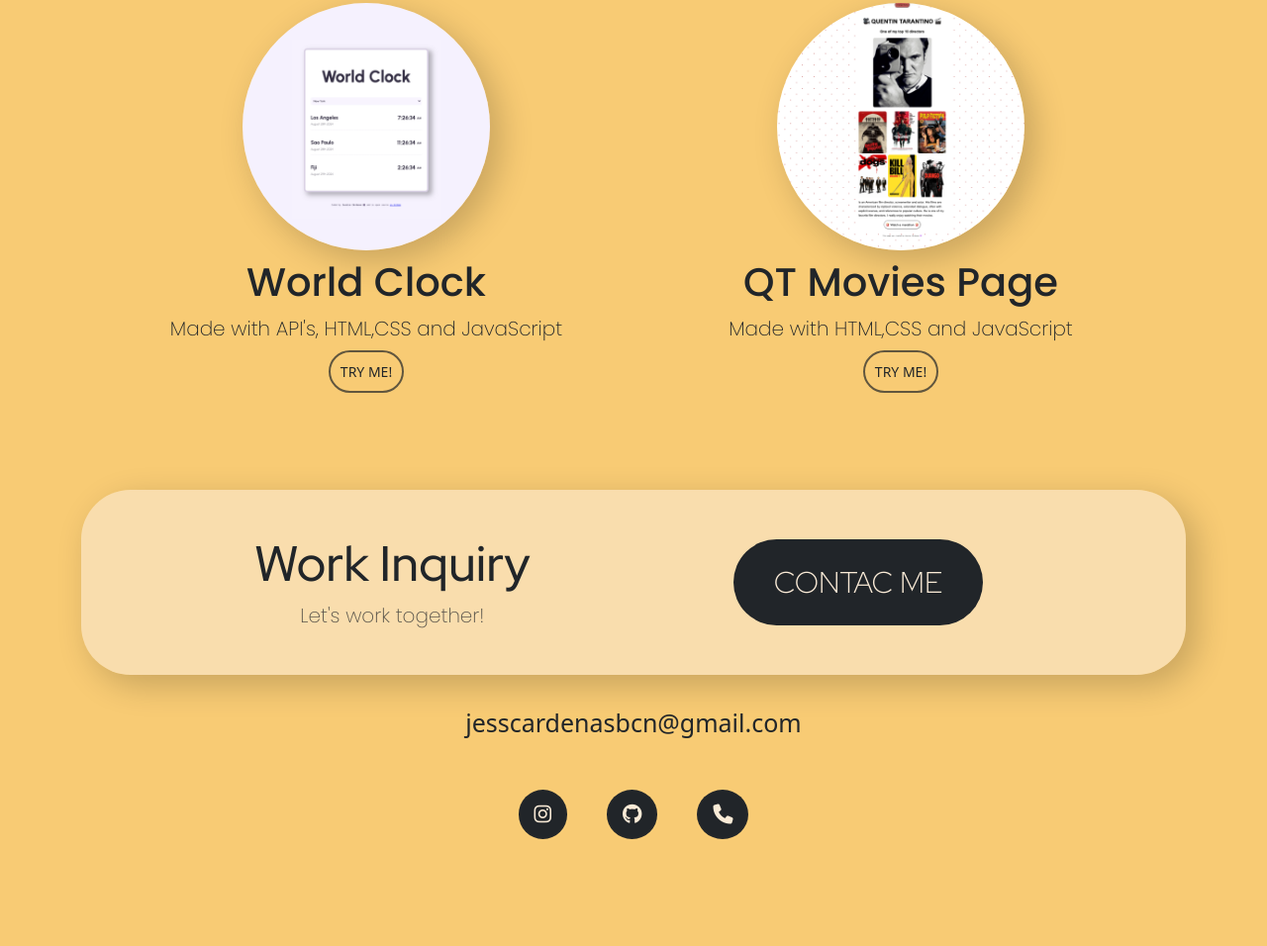
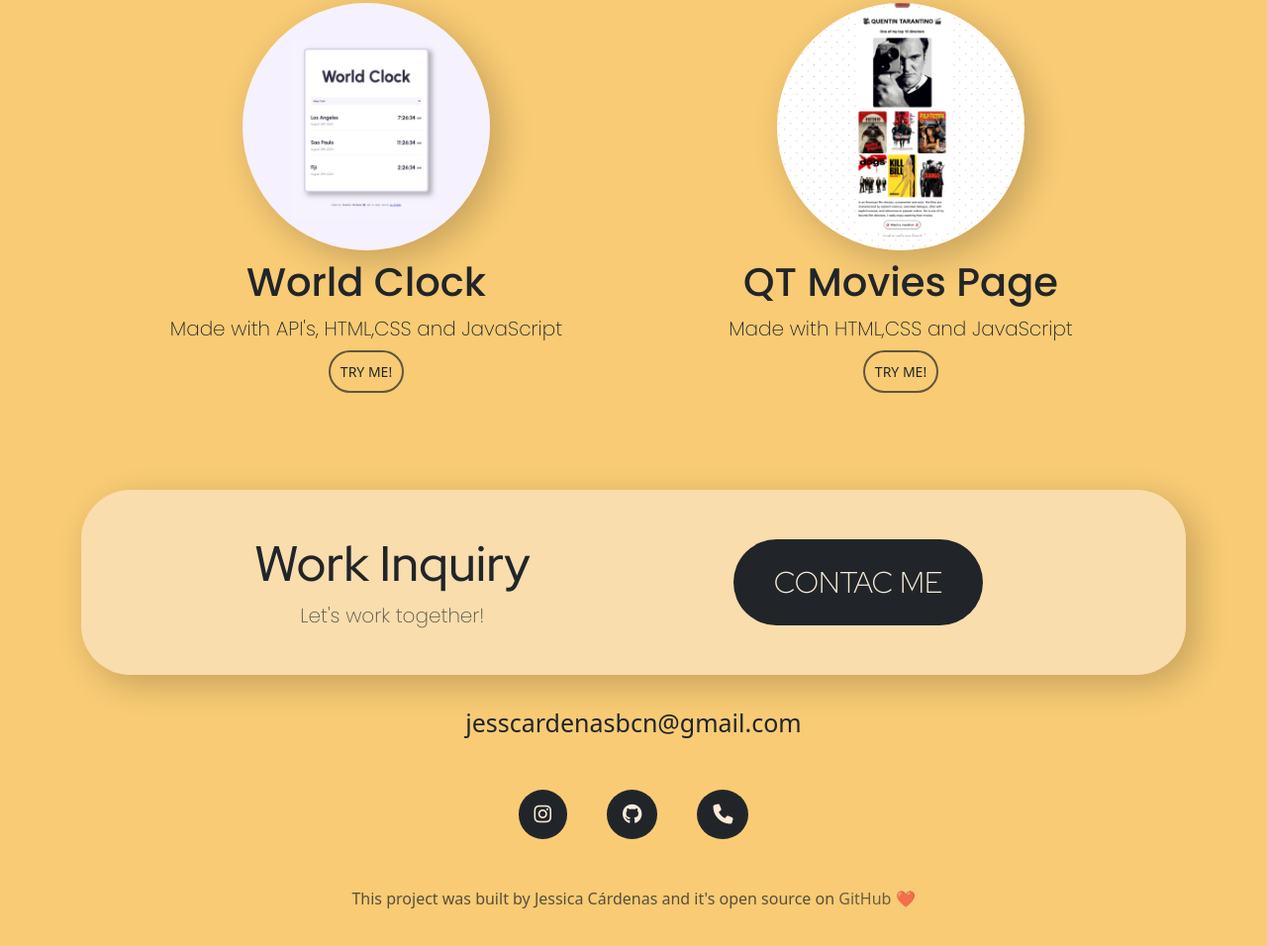
Before and after one commit to JessCardenas/Portfolio-project, a plain HTML site: page portfolio.html in a window 1280 px wide. Shown: the part 747-1703 px from the top of the page at 99% size. Before the commit the page ends 1655 px from the top, so only its background shows below. Drawn offline with nearby package versions, Linux system fonts and the light colour scheme.

Commit message:
added link to github repository

```diff
--- a/portfolio.html
+++ b/portfolio.html
@@ -177,6 +177,15 @@
             <i class="fa-solid fa-phone" title="Let's Talk!"></i
           ></a>
         </div>
+        <div class="mt-5 text-center text-muted final-link">
+          This project was built by Jessica Cárdenas and it's open source on
+          <a
+            href="https://github.com/JessCardenas/Portfolio-project"
+            target="_blank"
+          >
+            GitHub ❤️</a
+          >
+        </div>
       </footer>
     </div>
   </body>
--- a/src/styles.css
+++ b/src/styles.css
@@ -177,6 +177,11 @@ footer .social-links a:hover {
   color: var(--primary-color);
 }
 
+footer .final-link a {
+  text-decoration: none;
+  color: #212529a9;
+}
+
 @media (max-width: 576px) {
   body {
     max-width: 600px;
```
